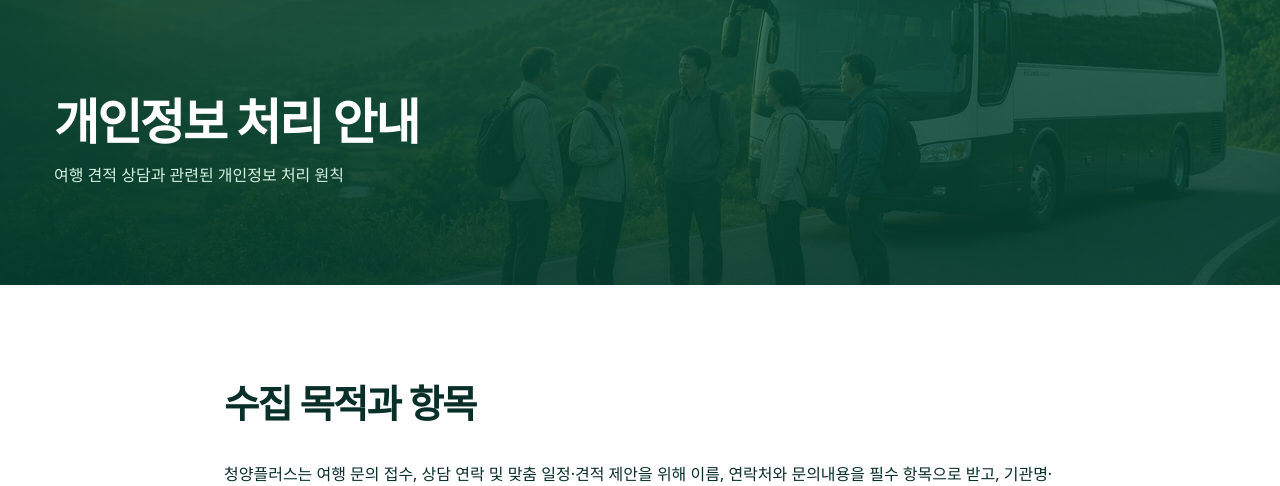
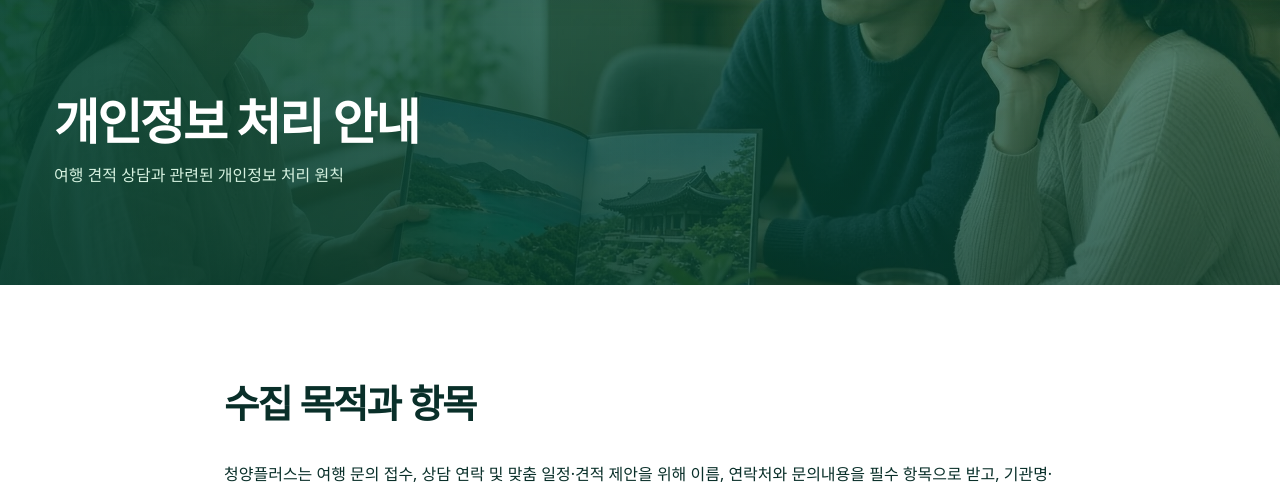
Before and after one commit to skvive/chungyang, a FastAPI app: page /privacy in a window 1280 px wide. Shown: the part 118-604 px from the top of the page. Run offline with FastAPI, Linux system fonts and the light colour scheme; some libraries are stand-ins or nearby versions; some web fonts are replaced.

Commit message:
Apply photo page-heroes to board article and privacy pages.
Co-authored-by: Cursor <cursoragent@cursor.com>

```diff
--- a/templates/board_item.html
+++ b/templates/board_item.html
@@ -1 +1 @@
-{% extends 'base.html' %}{% block title %}{{p.title}} | 청양플러스{% endblock %}{% block content %}<section class="page-hero"><div class="container"><h1>청양플러스 게시판</h1><p>좋은 여행, 행복한 기억</p></div></section><section class="section"><article class="container narrow article"><div class="label-title">{{p.kind|upper}} · {{p.created_at[:10]}}</div><h1>{{p.title}}</h1>{% if p.image %}<img class="article-image" src="{{p.image}}" alt="{{p.title}}">{% endif %}<div class="lines article-body">{{p.body}}</div><a class="btn btn-line" href="/board/{{p.kind}}">목록으로 →</a></article></section>{% endblock %}
+{% extends 'base.html' %}{% block title %}{{p.title}} | 청양플러스{% endblock %}{% block content %}<section class="page-hero page-hero--board"><div class="container"><h1>청양플러스 게시판</h1><p>좋은 여행, 행복한 기억</p></div></section><section class="section"><article class="container narrow article"><div class="label-title">{{p.kind|upper}} · {{p.created_at[:10]}}</div><h1>{{p.title}}</h1>{% if p.image %}<img class="article-image" src="{{p.image}}" alt="{{p.title}}">{% endif %}<div class="lines article-body">{{p.body}}</div><a class="btn btn-line" href="/board/{{p.kind}}">목록으로 →</a></article></section>{% endblock %}
--- a/templates/privacy.html
+++ b/templates/privacy.html
@@ -1 +1 @@
-{% extends 'base.html' %}{% block title %}개인정보 처리 안내 | 청양플러스{% endblock %}{% block content %}<section class="page-hero"><div class="container"><h1>개인정보 처리 안내</h1><p>여행 견적 상담과 관련된 개인정보 처리 원칙</p></div></section><section class="section"><div class="container" style="max-width:880px"><h2>수집 목적과 항목</h2><p>청양플러스는 여행 문의 접수, 상담 연락 및 맞춤 일정·견적 제안을 위해 이름, 연락처와 문의내용을 필수 항목으로 받고, 기관명·이메일·여행일자·인원은 선택적으로 받습니다.</p><h2>이용 및 보유</h2><p>정보는 상담 처리를 담당하는 관리자만 업무 권한에 따라 접근합니다. {% if retention_days %}운영자가 설정한 상담 데이터 정리 기준은 {{retention_days.value}}일입니다. 다만 자동 삭제가 실행 중인 것을 뜻하지 않으며, 완료·종결된 상담은 관리자가 별도 정리 절차를 실행합니다.{% else %}현재 베타에서는 보유기간이 미확정 상태입니다. 공개 운영 전에 운영자가 보유기간을 확정하고 정식 정책에 반영해야 합니다.{% endif %} 법령상 보관 의무가 있는 자료는 해당 규정이 우선합니다.</p><h2>정보주체 요청</h2><p>열람·정정·삭제 요청 및 이용 관련 문의는 {{company.phone}} 또는 {{company.email}}로 연락해 주세요. 정당한 요청은 확인 절차를 거쳐 처리합니다.</p><h2>운영 전 필수 점검</h2><p>본 안내는 개발용 초안입니다. 공개 운영 전에 법정 필수 기재사항, 보유기간, 담당자 및 제3자 제공·위탁 여부, 쿠키 사용, 이용자의 권리를 확인해 정식 개인정보처리방침으로 게시해야 합니다.</p></div></section>{% endblock %}
+{% extends 'base.html' %}{% block title %}개인정보 처리 안내 | 청양플러스{% endblock %}{% block content %}<section class="page-hero page-hero--contact"><div class="container"><h1>개인정보 처리 안내</h1><p>여행 견적 상담과 관련된 개인정보 처리 원칙</p></div></section><section class="section"><div class="container" style="max-width:880px"><h2>수집 목적과 항목</h2><p>청양플러스는 여행 문의 접수, 상담 연락 및 맞춤 일정·견적 제안을 위해 이름, 연락처와 문의내용을 필수 항목으로 받고, 기관명·이메일·여행일자·인원은 선택적으로 받습니다.</p><h2>이용 및 보유</h2><p>정보는 상담 처리를 담당하는 관리자만 업무 권한에 따라 접근합니다. {% if retention_days %}운영자가 설정한 상담 데이터 정리 기준은 {{retention_days.value}}일입니다. 다만 자동 삭제가 실행 중인 것을 뜻하지 않으며, 완료·종결된 상담은 관리자가 별도 정리 절차를 실행합니다.{% else %}현재 베타에서는 보유기간이 미확정 상태입니다. 공개 운영 전에 운영자가 보유기간을 확정하고 정식 정책에 반영해야 합니다.{% endif %} 법령상 보관 의무가 있는 자료는 해당 규정이 우선합니다.</p><h2>정보주체 요청</h2><p>열람·정정·삭제 요청 및 이용 관련 문의는 {{company.phone}} 또는 {{company.email}}로 연락해 주세요. 정당한 요청은 확인 절차를 거쳐 처리합니다.</p><h2>운영 전 필수 점검</h2><p>본 안내는 개발용 초안입니다. 공개 운영 전에 법정 필수 기재사항, 보유기간, 담당자 및 제3자 제공·위탁 여부, 쿠키 사용, 이용자의 권리를 확인해 정식 개인정보처리방침으로 게시해야 합니다.</p></div></section>{% endblock %}
```
